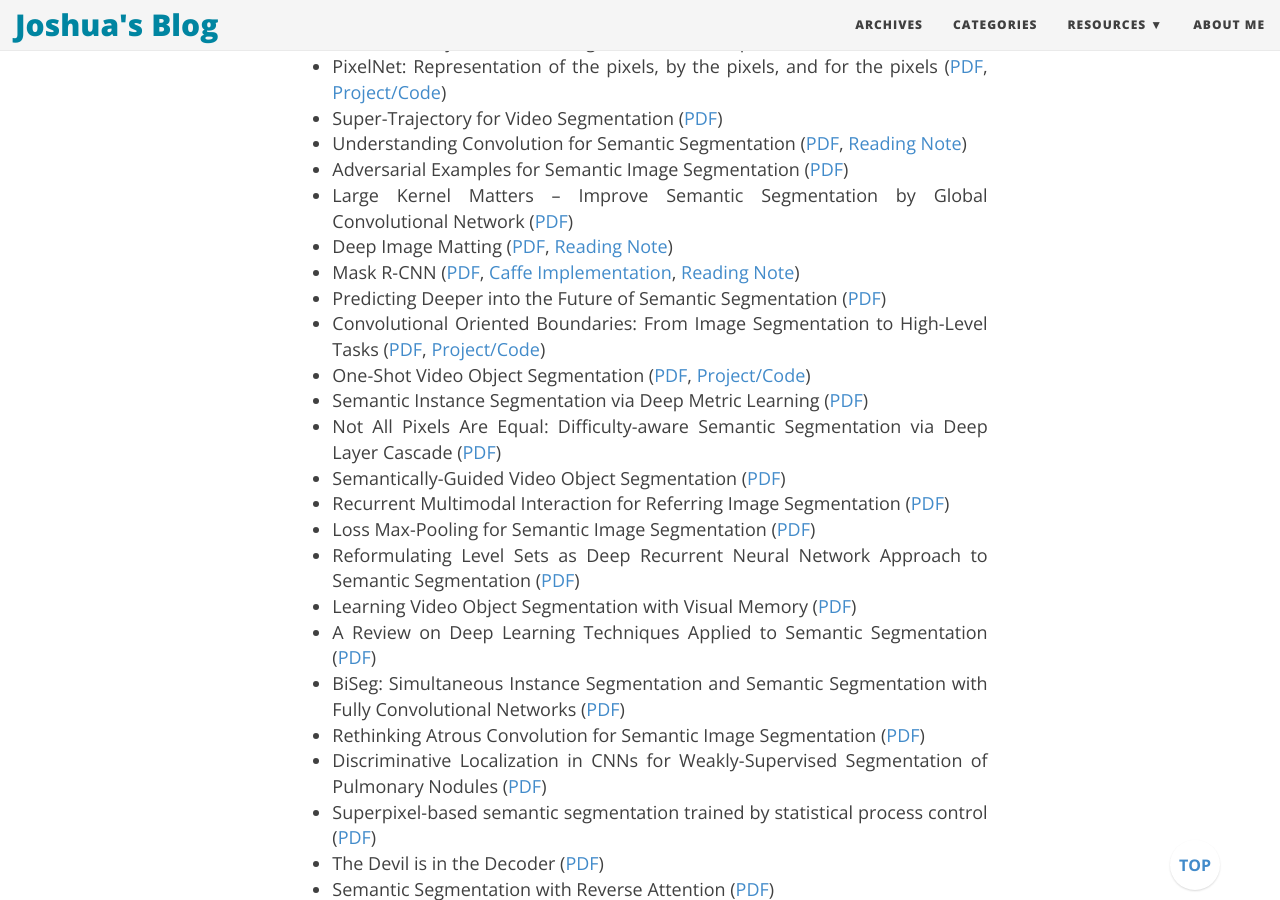
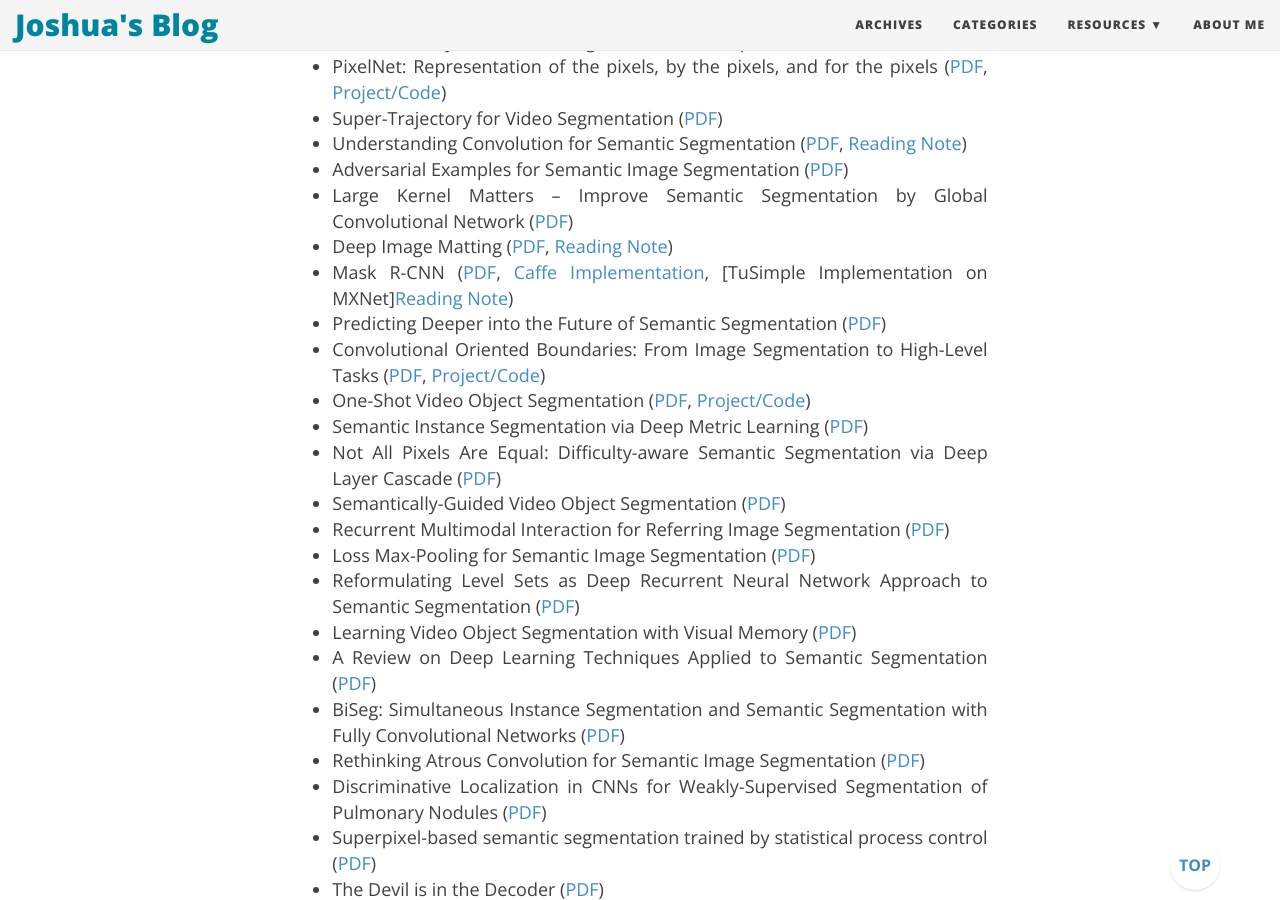
Before and after one commit to joshua19881228/joshua19881228.github.io, a Jekyll site: the page built from _posts/Computer_Vision/2016-08-25-my-jumble-of-computer-vision.md, in a window 1280 px wide and 900 px high, scrolled down 5061 px. Built offline with Jekyll 4.4.1, drawn with Linux system fonts in a browser that asks for light colours; nearby versions of some CDN libraries; comment, search, counter and statistics services are not loaded.

Commit message:
update post

```diff
--- a/_posts/Computer_Vision/2016-08-25-my-jumble-of-computer-vision.md
+++ b/_posts/Computer_Vision/2016-08-25-my-jumble-of-computer-vision.md
@@ -112,7 +112,7 @@ I am going to maintain this page to record a few things about computer vision th
 * Adversarial Examples for Semantic Image Segmentation ([PDF](https://arxiv.org/abs/1703.01101))
 * Large Kernel Matters -- Improve Semantic Segmentation by Global Convolutional Network ([PDF](https://arxiv.org/abs/1703.02719))
 * Deep Image Matting ([PDF](https://arxiv.org/abs/1703.03872), [Reading Note](http://joshua881228.webfactional.com/blog_reading-note-deep-image-matting_217/))
-* Mask R-CNN ([PDF](https://arxiv.org/abs/1703.06870), [Caffe Implementation](https://github.com/jasjeetIM/Mask-RCNN), [Reading Note](http://joshua881228.webfactional.com/blog_reading-note-mask-r-cnn_226/))
+* Mask R-CNN ([PDF](https://arxiv.org/abs/1703.06870), [Caffe Implementation](https://github.com/jasjeetIM/Mask-RCNN), [TuSimple Implementation on MXNet][Reading Note](http://joshua881228.webfactional.com/blog_reading-note-mask-r-cnn_226/))
 * Predicting Deeper into the Future of Semantic Segmentation ([PDF](https://arxiv.org/abs/1703.07684))
 * Convolutional Oriented Boundaries: From Image Segmentation to High-Level Tasks ([PDF](https://arxiv.org/abs/1701.04658), [Project/Code](http://www.vision.ee.ethz.ch/~cvlsegmentation/cob/))
 * One-Shot Video Object Segmentation ([PDF](https://arxiv.org/abs/1611.05198), [Project/Code](https://github.com/kmaninis/OSVOS-caffe))
```
